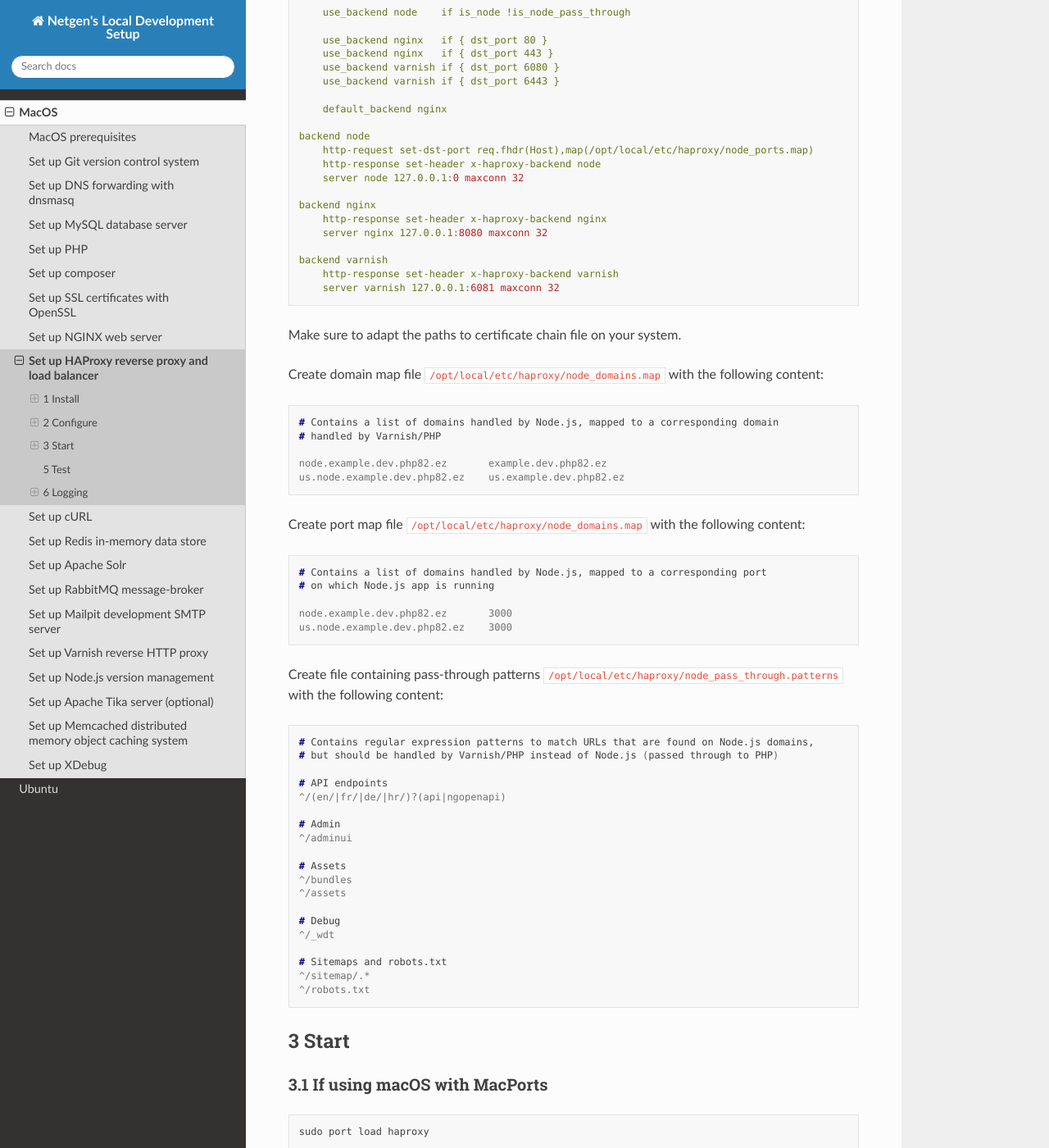
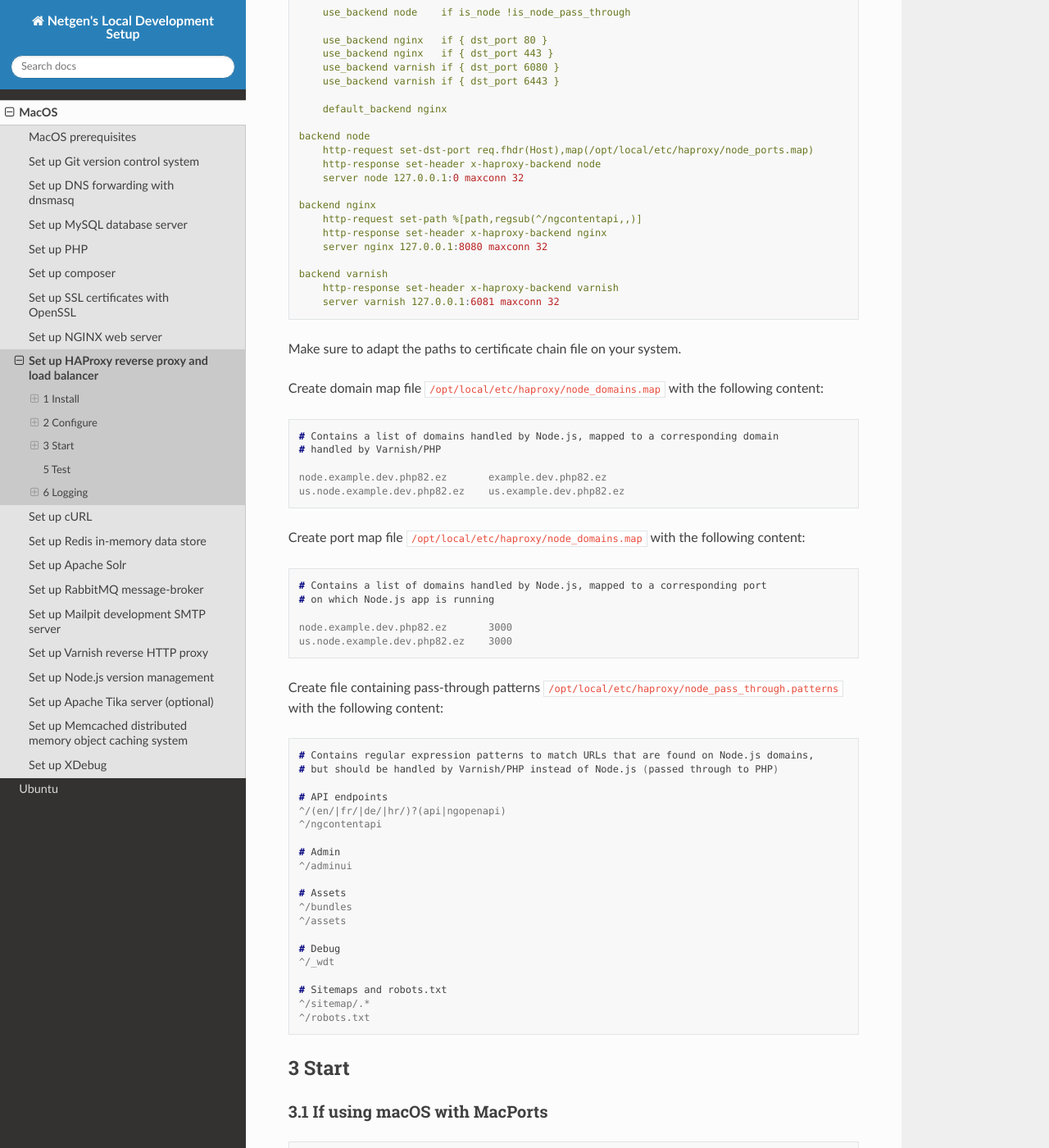
Before and after one commit to netgen/local-development-setup, a Sphinx documentation site: the page built from docs/source/macos/haproxy.rst, in a window 1280 px wide and 1400 px high, scrolled down 1168 px. Shown: the whole window at 82% size. Built offline with Sphinx 7.4.7 and the Read the Docs theme 3.1.0, drawn with Linux system fonts in a browser that asks for light colours; formulas are drawn with MathJax 3.

Commit message:
P7A-174: update HAProxy configuration to handle content API routes

```diff
--- a/docs/source/macos/haproxy.rst
+++ b/docs/source/macos/haproxy.rst
@@ -73,6 +73,7 @@ Create configuration file ``/opt/local/etc/haproxy/haproxy.cfg`` with the follow
        server node 127.0.0.1:0 maxconn 32
 
    backend nginx
+       http-request set-path %[path,regsub(^/ngcontentapi,,)]
        http-response set-header x-haproxy-backend nginx
        server nginx 127.0.0.1:8080 maxconn 32
 
@@ -112,6 +113,7 @@ with the following content:
 
    # API endpoints
    ^/(en/|fr/|de/|hr/)?(api|ngopenapi)
+   ^/ngcontentapi
 
    # Admin
    ^/adminui
```
